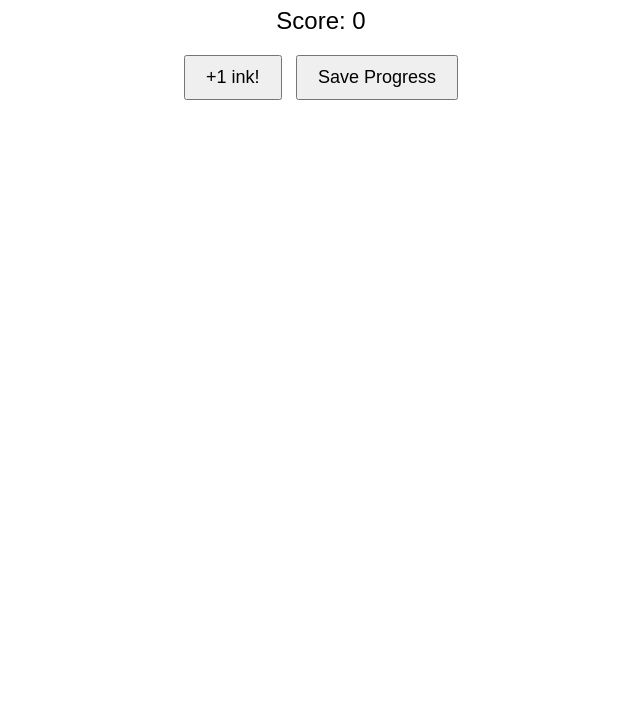
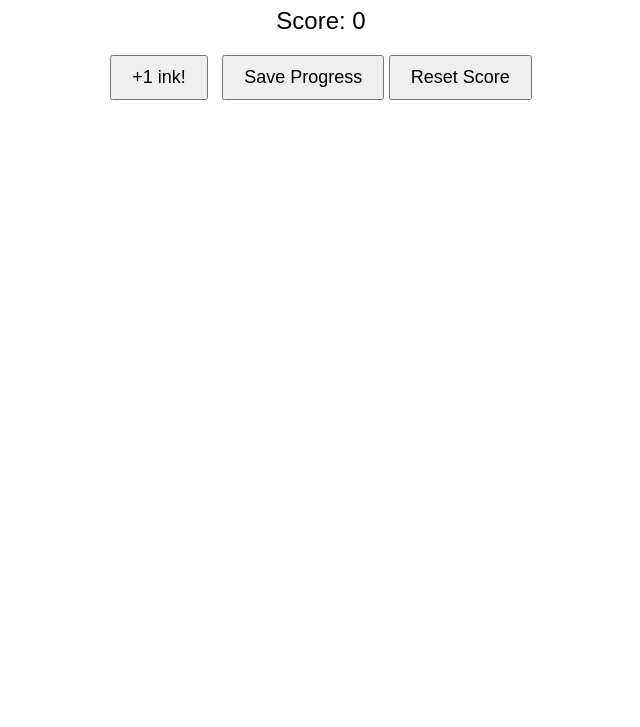
Before and after one commit to Inkboipl/inkboicoolwebsite, a website: page public/page.html in a window 1280 px wide. Shown: the part 73-800 px from the top of the page, without its empty margins (319-959 px from the left). Drawn offline with Linux system fonts and the light colour scheme.

Commit message:
Update page.html
reset button

```diff
--- a/public/page.html
+++ b/public/page.html
@@ -19,7 +19,7 @@
       cursor: pointer;
       margin-right: 10px;
     }
-    #saveBtn {
+    #saveBtn, #resetBtn {
       padding: 10px 20px;
       font-size: 18px;
       cursor: pointer;
@@ -31,6 +31,7 @@
   <div id="score">Score: <span id="scoreValue">0</span></div>
   <button id="clickBtn" onclick="increaseScore()">+1 ink!</button>
   <button id="saveBtn" onclick="saveProgress()">Save Progress</button>
+  <button id="resetBtn" onclick="resetScore()">Reset Score</button>
 
   <script>
     let score = 0;
@@ -45,6 +46,13 @@
       alert('Progress saved successfully!');
     }
 
+    function resetScore() {
+      score = 0;
+      document.getElementById('scoreValue').innerText = score;
+      localStorage.removeItem('clickerScore');
+      alert('Score reset successfully!');
+    }
+
     // Load saved progress on page load
     window.onload = function() {
       if(localStorage.getItem('clickerScore') !== null) {
```
